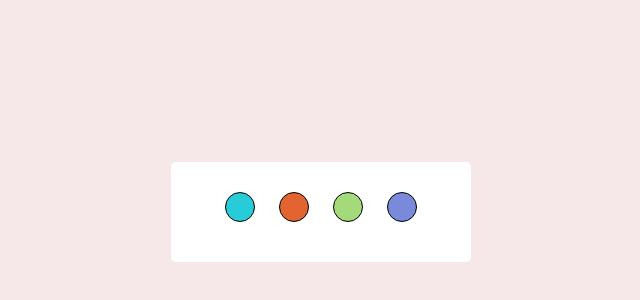
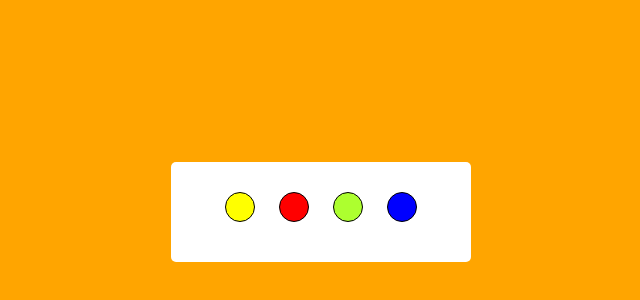
Before and after one commit to delfina9987/Tutorials-and-courses, a plain HTML site: page Background Switcher/index.html in a window 1280 px wide. Shown: the part 188-488 px from the top of the page, without its empty margins (319-959 px from the left). Drawn offline with Linux system fonts and the light colour scheme.

Commit message:
Add files via upload

```diff
--- a/Background Switcher/index.html
+++ b/Background Switcher/index.html
@@ -6,17 +6,16 @@
     <meta name="viewport" content="width=device-width, initial-scale=1.0">
     <title>Background Switcher</title>
     <link rel="stylesheet" href="style.css">
+    <script src="script.js"></script>
 </head>
 <body>
 
     <div class="container">
-        <span id="number1" onclick="changeColor('#28CBD8')"></span>
-        <span id="number2" onclick="changeColor('#E26431')"></span>
-        <span id="number3" onclick="changeColor('#A4DA79')"></span>
-        <span id="number4" onclick="changeColor('#798ADA')"></span>
+        <span id="yellow" onclick="changeColor('yellow')"></span>
+        <span id="red" onclick="changeColor('red')"></span>
+        <span id="green" onclick="changeColor('green')"></span>
+        <span id="blue" onclick="changeColor('blue')"></span>
     </div>
-
-    <script src="script.js"></script>
 
 </body>
 </html>
--- a/Background Switcher/script.js
+++ b/Background Switcher/script.js
@@ -1,5 +1,4 @@
 //const body = document.querySelector('body');
-
 function changeColor(color)
 {
     document.body.style.backgroundColor = color;
--- a/Background Switcher/style.css
+++ b/Background Switcher/style.css
@@ -5,7 +5,7 @@
 }
 
 body{
-    background-color: rgba(246, 231, 231, 0.916);
+    background-color: #ffa500;
     display: flex;
     justify-content: center;
     align-items: center;
@@ -29,18 +29,18 @@ span{
     margin: 30px 10px;
 }
 
-#number1{
-    background: #28CBD8;
+#yellow{
+    background: yellow;
 }
 
-#number2{
-    background: #E26431;
+#red{
+    background: red;
 }
 
-#number3{
-    background: #A4DA79;
+#green{
+    background: greenyellow;
 }
 
-#number4{
-    background: #798ADA;
+#blue{
+    background: blue;
 }
```
Also changed, not shown: Background Switcher/Background Switcher.PNG.
